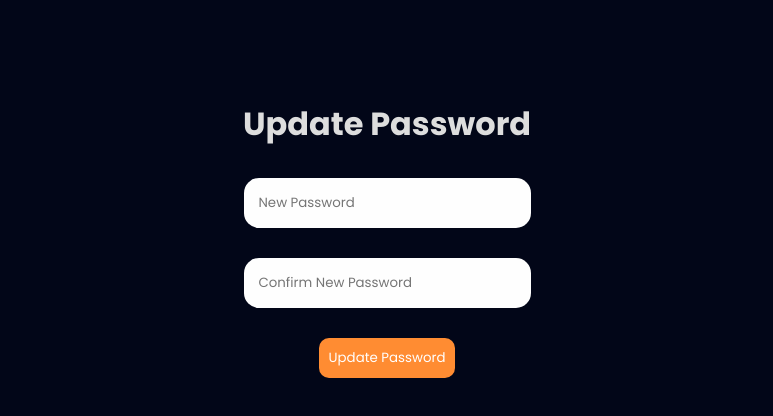
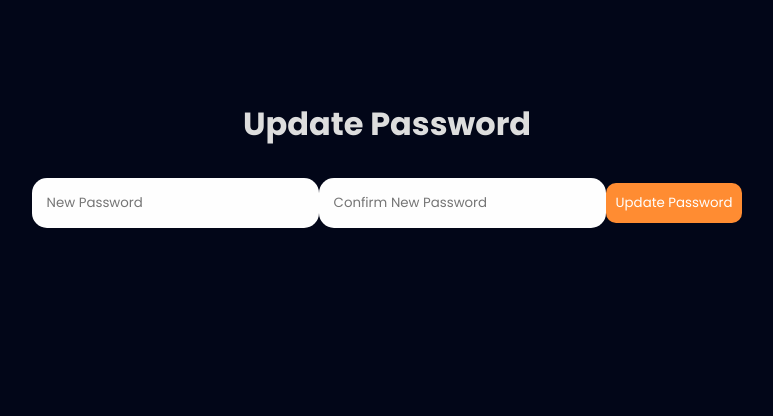
Before and after one commit to sanushshakya/topUp, a React (Vite) app in the folder frontend/topUp/: page /resetpassword/active in a window 1280 px wide. Shown: the top 416 px of the page, without its empty margins (253-1026 px from the left). Built offline with nearby package versions, Linux system fonts and the light colour scheme.

Commit message:
reset password validation

```diff
--- a/frontend/topUp/src/pages/Login/UpdatePassword.jsx
+++ b/frontend/topUp/src/pages/Login/UpdatePassword.jsx
@@ -1,5 +1,8 @@
 import React, { useState } from "react";
 import { Link, useLocation } from "react-router-dom";
+import { useForm } from "react-hook-form";
+import { yupResolver } from "@hookform/resolvers/yup";
+import * as yup from "yup";
 import axios from "axios";
 import config from "../../config";
 import "./UpdatePassword.scss";
@@ -9,31 +12,49 @@ const UpdatePassword = () => {
   const queryParams = new URLSearchParams(location.search);
   const token = queryParams.get("token");
 
-  const [newPassword, setNewPassword] = useState("");
-  const [confirmPassword, setConfirmPassword] = useState("");
   const [message, setMessage] = useState("");
   const [error, setError] = useState("");
 
-  const handlePasswordUpdate = async () => {
-    if (newPassword !== confirmPassword) {
-      setError("Passwords do not match");
-      setMessage(false);
-      return;
-    }
+  const schema = yup.object().shape({
+    newPassword: yup
+      .string()
+      .required("Password is required")
+      .min(8, "Password must be at least 8 characters long")
+      .matches(/[a-z]/, "Password must contain at least one lowercase letter")
+      .matches(/[A-Z]/, "Password must contain at least one uppercase letter")
+      .matches(/\d/, "Password must contain at least one number")
+      .matches(
+        /[@$!%*?&#]/,
+        "Password must contain at least one special character"
+      ),
+    confirmPassword: yup
+      .string()
+      .oneOf([yup.ref("newPassword"), null], "Passwords must match")
+      .required("Confirm Password is required"),
+  });
 
+  const {
+    register,
+    handleSubmit,
+    formState: { errors },
+  } = useForm({
+    resolver: yupResolver(schema),
+  });
+
+  const handlePasswordUpdate = async (data) => {
     try {
       const formData = new FormData();
-      formData.append("new_password", newPassword);
+      formData.append("new_password", data.newPassword);
 
       const response = await axios.post(
         `${config.apiBaseUrl}/api/user/resetpassword/${token}`,
         formData
       );
       setMessage("Password reset successful");
-      setError(!error);
+      setError("");
     } catch (error) {
       setError("Failed to reset password");
-      setMessage(false);
+      setMessage("");
       console.error(error.response?.data || error);
     }
   };
@@ -42,19 +63,27 @@ const UpdatePassword = () => {
     <div className="updatePassword">
       <div className="container">
         <h1>Update Password</h1>
+        <form onSubmit={handleSubmit(handlePasswordUpdate)}>
           <input
             type="password"
             placeholder="New Password"
-          value={newPassword}
-          onChange={(e) => setNewPassword(e.target.value)}
+            {...register("newPassword")}
           />
+          {errors.newPassword && (
+            <span className="error-message">{errors.newPassword.message}</span>
+          )}
           <input
             type="password"
             placeholder="Confirm New Password"
-          value={confirmPassword}
-          onChange={(e) => setConfirmPassword(e.target.value)}
+            {...register("confirmPassword")}
           />
-        <button onClick={handlePasswordUpdate}>Update Password</button>
+          {errors.confirmPassword && (
+            <span className="error-message">
+              {errors.confirmPassword.message}
+            </span>
+          )}
+          <button type="submit">Update Password</button>
+        </form>
         {message && (
           <>
             <p>{message}</p>
--- a/frontend/topUp/src/pages/Profile/Profile.jsx
+++ b/frontend/topUp/src/pages/Profile/Profile.jsx
@@ -5,6 +5,9 @@ import axios from "axios";
 import "./Profile.scss";
 import config from "../../config";
 import { faL } from "@fortawesome/free-solid-svg-icons";
+import { useForm } from "react-hook-form";
+import { yupResolver } from "@hookform/resolvers/yup";
+import * as yup from "yup";
 
 const Profile = () => {
   const accessToken = Cookies.get("accessToken");
@@ -69,12 +72,32 @@ const Profile = () => {
       console.error(error.response?.data || error);
     }
   };
-  const handlePassUpdate = async (e) => {
-    e.preventDefault();
+  const schema = yup.object().shape({
+    password: yup
+      .string()
+      .required("Password is required")
+      .min(8, "Password must be at least 8 characters long")
+      .matches(/[a-z]/, "Password must contain at least one lowercase letter")
+      .matches(/[A-Z]/, "Password must contain at least one uppercase letter")
+      .matches(/\d/, "Password must contain at least one number")
+      .matches(
+        /[@$!%*?&#]/,
+        "Password must contain at least one special character"
+      ),
+  });
+  const {
+    register,
+    handleSubmit,
+    formState: { errors },
+  } = useForm({
+    resolver: yupResolver(schema),
+  });
+
+  const handlePassUpdate = async (data) => {
     const formData = new FormData();
-    formData.append("password", e.target.password.value);
+    formData.append("password", data.password);
     try {
-      const response = await axios.put(
+      await axios.put(
         `${config.apiBaseUrl}/api/user/update/${user._id}`,
         formData,
         {
@@ -83,6 +106,7 @@ const Profile = () => {
           },
         }
       );
+      alert("Password updated successfully");
     } catch (error) {
       console.error(error.response?.data || error);
     }
@@ -466,14 +490,18 @@ const Profile = () => {
             {location.pathname === "/profile/password" && (
               <div className="profile">
                 <div className="bottom">
-                  <form onSubmit={handlePassUpdate}>
+                  <form onSubmit={handleSubmit(handlePassUpdate)}>
                     <span>
                       <input
+                        type="password"
                         name="password"
-                        type="password"
                         placeholder="Enter new password"
+                        {...register("password")}
                       />
                     </span>
+                    {errors.password && (
+                      <p className="error">{errors.password.message}</p>
+                    )}
                     <button type="submit" className="btn-nav">
                       Change Password
                     </button>
```
Lines whose indentation alone changed are shown as unchanged.
